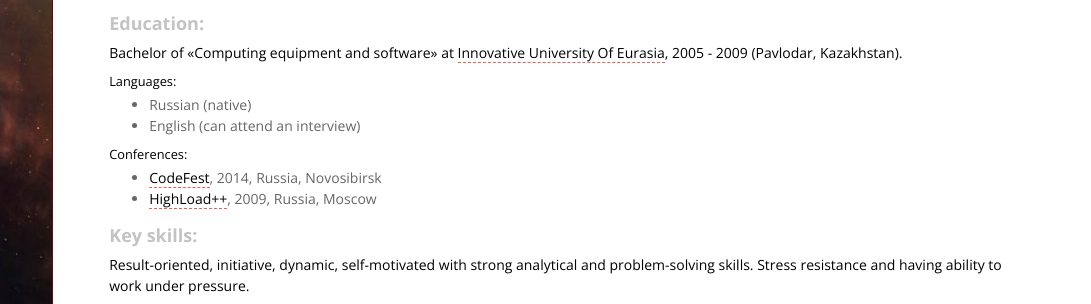
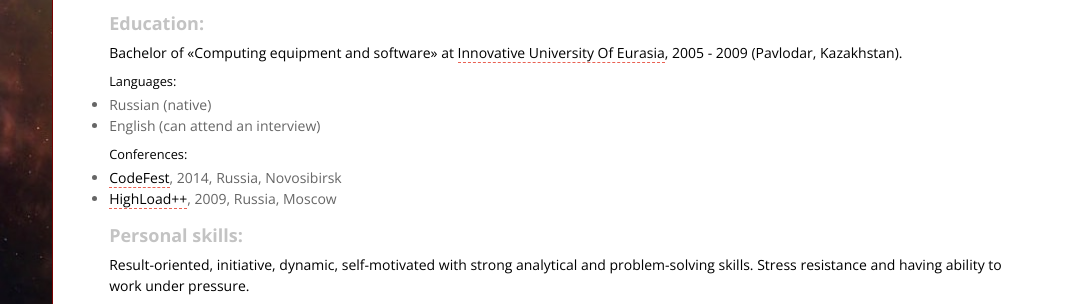
Before and after one commit to Aagusevaa/zlobin.pro, a website built with webpack: page index.html in a window 1280 px wide. Both pictures are taken after a click on the link "CV". Shown: the part 293-597 px from the top of the page, 189-1280 px from the left. Built offline with nearby package versions, Linux system fonts and the light colour scheme.

Commit message:
Style fixes

```diff
--- a/index.html
+++ b/index.html
@@ -176,7 +176,7 @@
           </section>
 
           <section class="other">
-            <h5>Key skills:</h5>
+            <h5>Personal skills:</h5>
             Result-oriented, initiative, dynamic, self-motivated with strong analytical and problem-solving skills. Stress resistance and having ability to work under pressure.
           </section>
 
--- a/src/sass/app/_career.scss
+++ b/src/sass/app/_career.scss
@@ -1,6 +1,4 @@
 .work {
-  padding-left: set-rhythm(4);
-
   .company-box {
     border: ($base-rhythm / 4) solid $color-career-border-background;
     display: table;
--- a/src/sass/app/_cv.scss
+++ b/src/sass/app/_cv.scss
@@ -25,6 +25,8 @@
     }
 
     ul {
+      padding: 0;
+
       li {
         color: $color-list-font;
         font-size: 14px;
```
